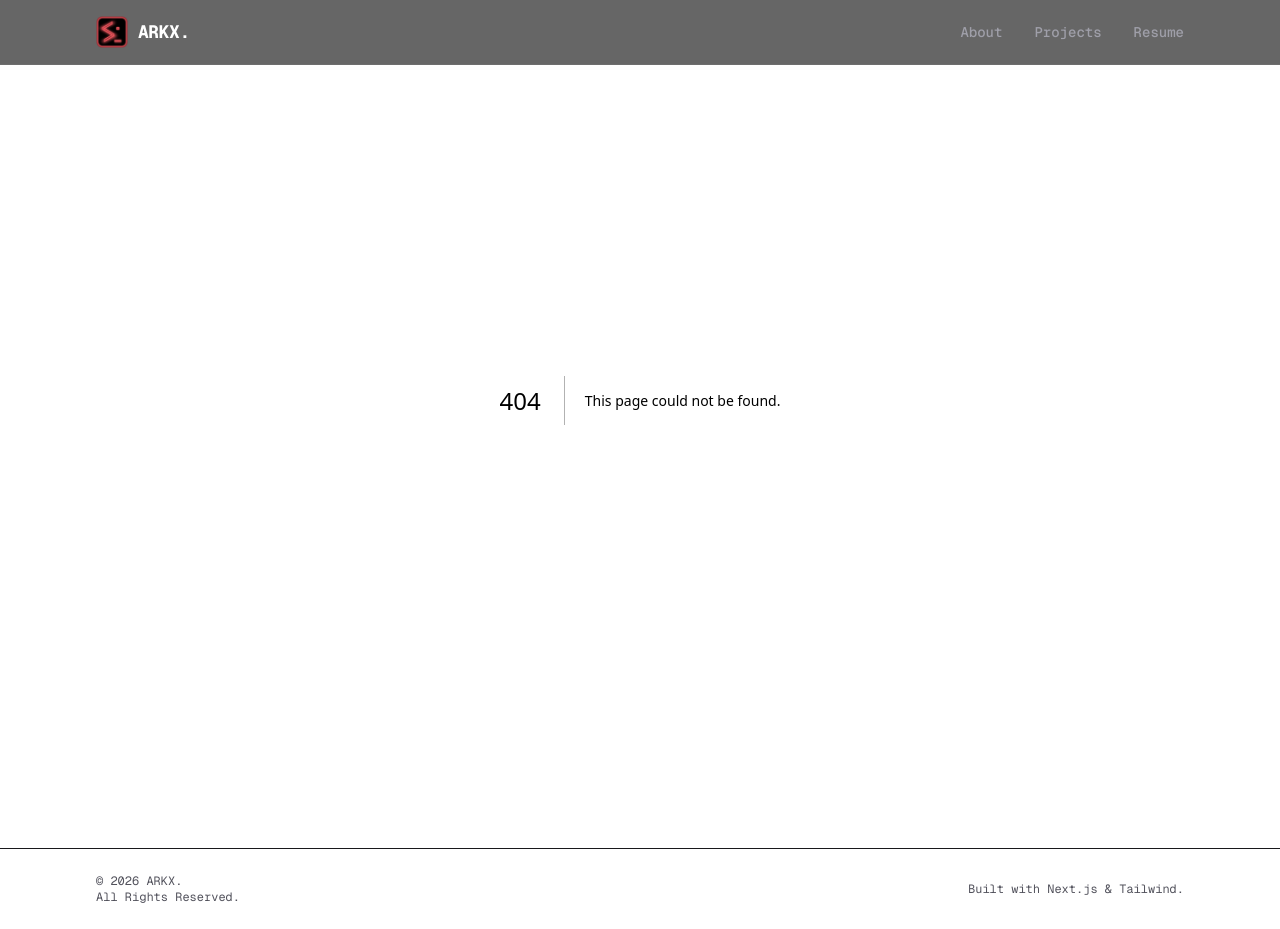
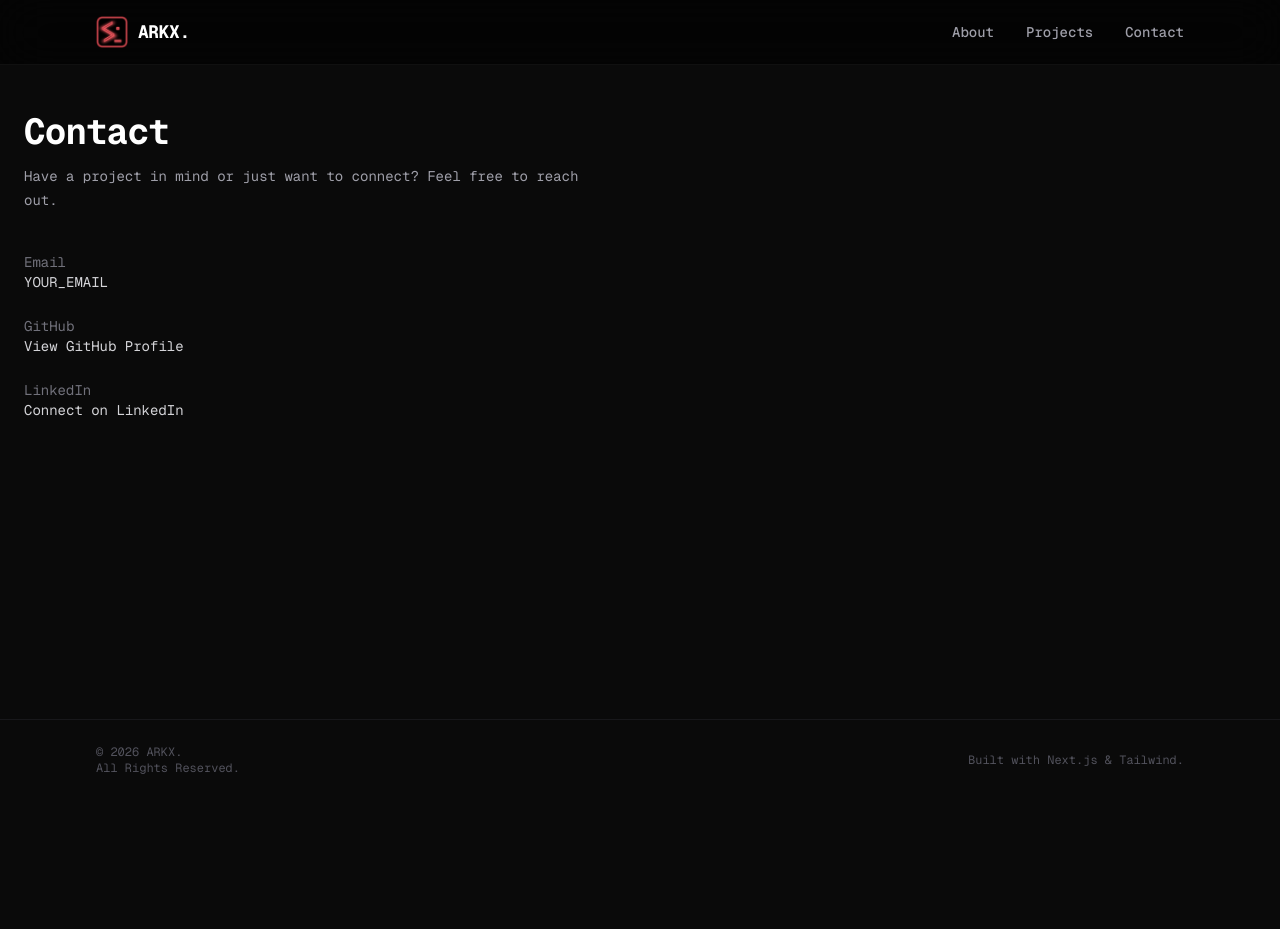
Before and after one commit to ammarsiddiqui0/arkx, a Next.js app: page /contact in a window 1280 px wide. Before the commit this address had no page. After the commit the page ends 800 px from the top, so only its background shows below. Built offline with nearby package versions, Linux system fonts and the light colour scheme.

Commit message:
error solved

```diff
--- /dev/null
+++ b/app/contact/page.tsx
@@ -0,0 +1,50 @@
+
+export default function ContactPage() {
+    return (
+        <main className="mx-auto w-full max-w-7xl px-6 pt-28 pb-16">
+            <h1 className="font-mono text-4xl font-bold tracking-tight text-white">
+                Contact
+            </h1>
+
+            <p className="mt-3 max-w-xl font-mono text-sm leading-6 text-zinc-400">
+                Have a project in mind or just want to connect? Feel free to reach out.
+            </p>
+
+            <div className="mt-10 space-y-6 font-mono text-sm">
+                <div>
+                    <p className="text-zinc-500">Email</p>
+                    <a
+                        href="mailto:YOUR_EMAIL"
+                        className="text-zinc-300 transition hover:text-rose-400"
+                    >
+                        YOUR_EMAIL
+                    </a>
+                </div>
+
+                <div>
+                    <p className="text-zinc-500">GitHub</p>
+                    <a
+                        href="YOUR_GITHUB_URL"
+                        target="_blank"
+                        rel="noopener noreferrer"
+                        className="text-zinc-300 transition hover:text-rose-400"
+                    >
+                        View GitHub Profile
+                    </a>
+                </div>
+
+                <div>
+                    <p className="text-zinc-500">LinkedIn</p>
+                    <a
+                        href="YOUR_LINKEDIN_URL"
+                        target="_blank"
+                        rel="noopener noreferrer"
+                        className="text-zinc-300 transition hover:text-rose-400"
+                    >
+                        Connect on LinkedIn
+                    </a>
+                </div>
+            </div>
+        </main>
+    );
+}
--- a/app/resume/page.tsx
+++ /dev/null
@@ -1,11 +0,0 @@
-import Projects from "@/components/resume/Resume";
-
-export const metadata = {
-    title: "Resume | Arkx",
-};
-
-export default function ResumePage() {
-    return (
-        <Resume />
-    )
-}
--- a/components/navbar/Navbar.tsx
+++ b/components/navbar/Navbar.tsx
@@ -55,7 +55,7 @@ function Navbar() {
                 <div className="hidden items-center gap-8  pr-14 md:flex">
                     <NavLink label="About" href="/about" />
                     <NavLink label="Projects" href="/projects" />
-                    <NavLink label="Resume" href="#resume" />
+                    <NavLink label="Contact" href="/contact" />
                 </div>
 
                 {/* Mobile menu button */}
@@ -88,7 +88,7 @@ function Navbar() {
                     <div className="mx-auto flex max-w-7xl flex-col gap-5">
                         <NavLink label="About" href="/about" onClick={closeMenu} />
                         <NavLink label="Projects" href="/projects" onClick={closeMenu} />
-                        <NavLink label="Resume" href="#resume" onClick={closeMenu} />
+                        <NavLink label="Contact" href="/contact" onClick={closeMenu} />
                     </div>
                 </div>
             )}
```
